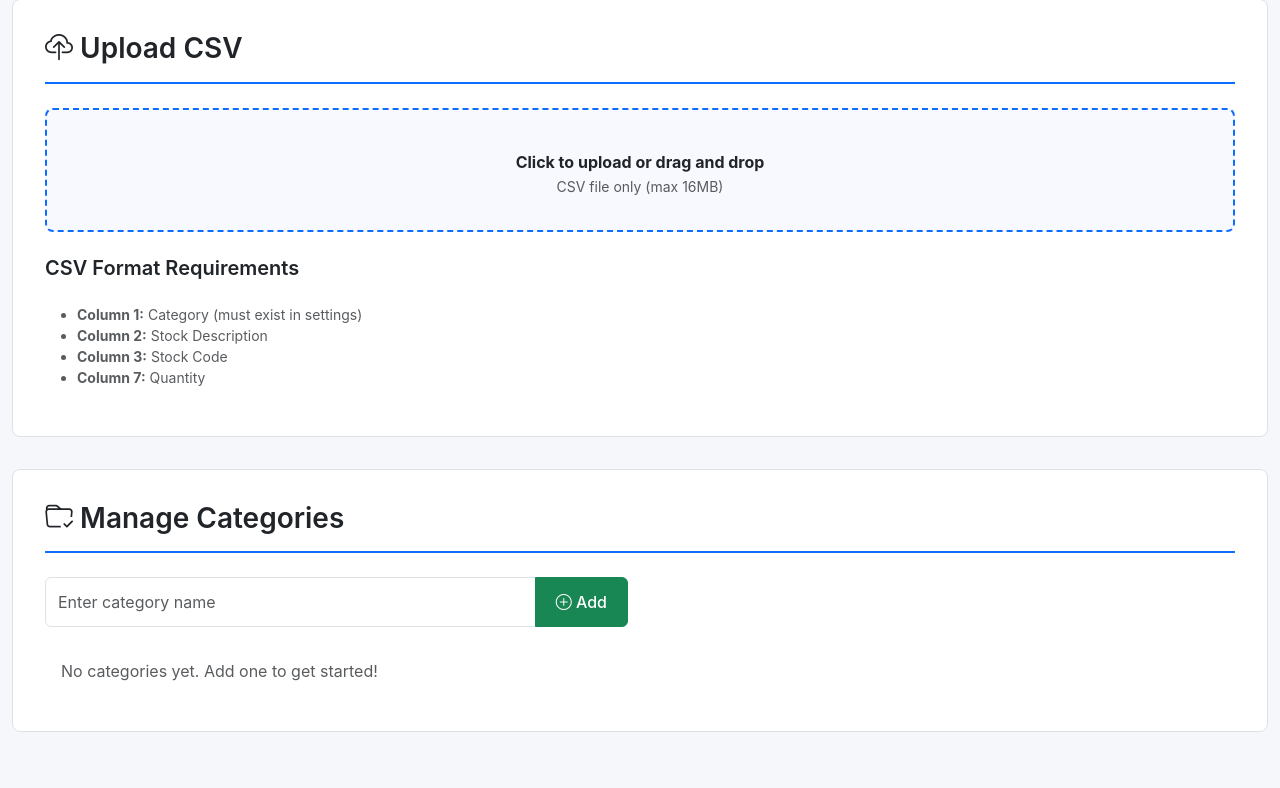
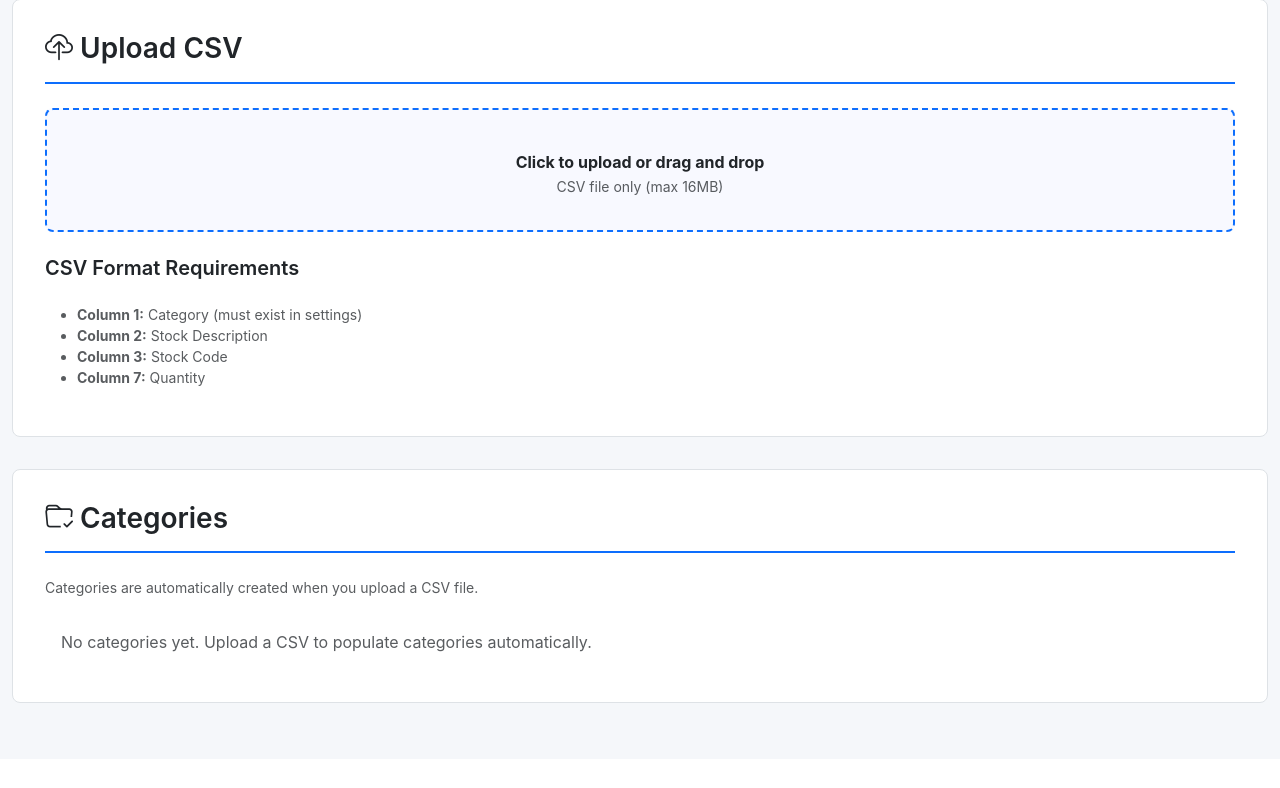
Before and after one commit to Devon-GS/Sales-Tracker-Web-App, a Flask app: template templates/settings.html in a window 1280 px wide. Shown: the part 177-965 px from the top of the page. After the commit the page ends 880 px from the top, so only its background shows below. Run offline with Flask 3, Linux system fonts and the light colour scheme; the template is opened without the code that fills it, so the values that code supplies are empty.

Commit message:
Fixed upload errors

```diff
--- a/app.py
+++ b/app.py
@@ -123,20 +123,15 @@ def upload_csv():
         return jsonify({'error': 'File must be CSV format'}), 400
 
     try:
-        # Read CSV file
-        df = pd.read_csv(file)
+        # Read CSV - skip first 2 rows (metadata/header rows)
+        df = pd.read_csv(file, skiprows=2, header=None)
 
-        # Extract required columns (1-indexed in the request, 0-indexed in pandas)
-        # Column 1: Category, Column 2: Description, Column 3: Code, Column 7: Quantity
-        required_cols = [0, 1, 2, 6]  # 0-indexed
+        print(f"[v0] CSV loaded with {len(df)} rows")
+        print(f"[v0] Column count: {len(df.columns)}")
 
+        # Column 1: Category, Column 2: Description, Column 3: Code, Column 4: Date, Column 7: Quantity
         if len(df.columns) < 7:
             return jsonify({'error': 'CSV must have at least 7 columns'}), 400
-
-        category_col = df.iloc[:, 0]
-        description_col = df.iloc[:, 1]
-        code_col = df.iloc[:, 2]
-        quantity_col = df.iloc[:, 6]
 
         # Get all categories
         categories = {cat['name']: cat['id'] for cat in DatabaseModels.get_all_categories()}
@@ -148,51 +143,96 @@ def upload_csv():
             'error_details': []
         }
 
-        # Process each row
-        for idx, row in enumerate(df.iterrows()):
+        # First pass: extract and aggregate data by category, code, and date
+        aggregated_data = {}  # key: (category_name, code, date_str) -> total_quantity
+        date_errors = []
+
+        for idx, (_, row) in enumerate(df.iterrows()):
+            row_number = idx + 4
+
+            # Skip if entire row is NaN
+            if row.isna().all():
+                continue
+
             try:
-                category_name = str(row[1][0]).strip()
-                description = str(row[1][1]).strip()
-                code = str(row[1][2]).strip()
-                quantity = int(row[1][6])
+                # Extract columns
+                category_name = str(row.iloc[0]).strip() if pd.notna(row.iloc[0]) else ""
+                description = str(row.iloc[1]).strip() if pd.notna(row.iloc[1]) else ""
+                code = str(row.iloc[2]).strip() if pd.notna(row.iloc[2]) else ""
+                date_str = str(row.iloc[3]).strip() if pd.notna(row.iloc[3]) else ""
 
-                # Validate data
+                # Parse quantity
+                try:
+                    quantity = int(float(row.iloc[6]))
+                except (ValueError, TypeError):
+                    summary['errors'] += 1
+                    summary['error_details'].append(f"Row {row_number}: Invalid quantity value '{row.iloc[6]}'")
+                    continue
+
+                # Validate required fields
                 if not category_name or not code:
                     summary['errors'] += 1
-                    summary['error_details'].append(f"Row {idx + 2}: Missing category or code")
+                    summary['error_details'].append(f"Row {row_number}: Missing category or code")
                     continue
 
-                # Check if category exists
+                # Parse date
+                try:
+                    sale_date = pd.to_datetime(date_str).date()
+                except:
+                    summary['errors'] += 1
+                    summary['error_details'].append(f"Row {row_number}: Invalid date format '{date_str}'")
+                    continue
+
+                # Aggregate by (category, code, date)
+                key = (category_name, code, str(sale_date))
+                if key in aggregated_data:
+                    aggregated_data[key] += quantity
+                else:
+                    aggregated_data[key] = quantity
+
+            except Exception as e:
+                summary['errors'] += 1
+                summary['error_details'].append(f"Row {row_number}: {str(e)}")
+
+        # Second pass: insert aggregated data, checking for duplicates
+        for (category_name, code, date_str), total_quantity in aggregated_data.items():
+            try:
+                sale_date = pd.to_datetime(date_str).date()
+
+                # Auto-create category if needed
                 if category_name not in categories:
-                    summary['errors'] += 1
-                    summary['error_details'].append(f"Row {idx + 2}: Category '{category_name}' not found")
-                    continue
+                    result = DatabaseModels.add_category(category_name)
+                    if result['success']:
+                        categories[category_name] = result['id']
+                    else:
+                        summary['errors'] += 1
+                        summary['error_details'].append(f"Failed to create category '{category_name}'")
+                        continue
 
                 category_id = categories[category_name]
 
-                # Use current date if not specified
-                sale_date = datetime.now().date()
-
                 # Add record to database
-                result = DatabaseModels.add_sales_record(category_id, description, code, quantity, sale_date)
+                result = DatabaseModels.add_sales_record(category_id, code, code, total_quantity, sale_date)
 
                 if result['success']:
-                    if result['action'] == 'added':
-                        summary['added'] += 1
+                    summary['added'] += 1
                 elif result['action'] == 'duplicate':
                     summary['duplicates'] += 1
                 else:
                     summary['errors'] += 1
-                    summary['error_details'].append(f"Row {idx + 2}: {result.get('error', 'Unknown error')}")
+                    summary['error_details'].append(f"Failed to add: {category_name} - {code} ({date_str}): {result.get('error', 'Unknown error')}")
 
             except Exception as e:
                 summary['errors'] += 1
-                summary['error_details'].append(f"Row {idx + 2}: {str(e)}")
+                summary['error_details'].append(f"Error processing {category_name} - {code}: {str(e)}")
 
         return jsonify(summary)
 
     except Exception as e:
         return jsonify({'error': f'Error processing CSV: {str(e)}'}), 400
 
+    except Exception as e:
+        return jsonify({'error': f'Error processing CSV: {str(e)}'}), 400
+
 if __name__ == '__main__':
     app.run(debug=True, host='0.0.0.0', port=5000)
--- a/requirements.txt
+++ b/requirements.txt
@@ -1,3 +1,3 @@
 flask==3.0.0
-pandas==2.1.1
+pandas==2.0.3
 python-dateutil==2.8.2
--- a/templates/settings.html
+++ b/templates/settings.html
@@ -75,32 +75,19 @@
 
 <!-- Categories Section -->
 <div class="section">
-    <h3><i class="bi bi-folder-check"></i> Manage Categories</h3>
-
-    <div class="row">
-        <div class="col-md-6 mb-3">
-            <div class="input-group">
-                <input type="text" id="categoryName" class="form-control" placeholder="Enter category name">
-                <button class="btn btn-success" onclick="addCategory()">
-                    <i class="bi bi-plus-circle"></i> Add
-                </button>
-            </div>
-        </div>
-    </div>
+    <h3><i class="bi bi-folder-check"></i> Categories</h3>
+    <p class="text-muted small">Categories are automatically created when you upload a CSV file.</p>
 
     <div class="categories-list">
         <div class="list-group" id="categoriesList">
             {% if categories %}
                 {% for category in categories %}
-                <div class="list-group-item d-flex justify-content-between align-items-center">
+                <div class="list-group-item">
                     <span>{{ category.name }}</span>
-                    <button class="btn btn-sm btn-danger" onclick="deleteCategory({{ category.id }})">
-                        <i class="bi bi-trash"></i> Delete
-                    </button>
                 </div>
                 {% endfor %}
             {% else %}
-                <div class="text-muted p-3">No categories yet. Add one to get started!</div>
+                <div class="text-muted p-3">No categories yet. Upload a CSV to populate categories automatically.</div>
             {% endif %}
         </div>
     </div>
@@ -174,6 +161,7 @@
 
                 showUploadStatus('success', message);
                 csvFile.value = '';
+                refreshCategories();
             }
         })
         .catch(error => {
@@ -191,64 +179,17 @@
         statusDiv.style.display = 'block';
     }
 
-    function addCategory() {
-        const nameInput = document.getElementById('categoryName');
-        const name = nameInput.value.trim();
-
-        if (!name) {
-            alert('Please enter a category name');
-            return;
-        }
-
-        fetch('/api/categories', {
-            method: 'POST',
-            headers: {
-                'Content-Type': 'application/json'
-            },
-            body: JSON.stringify({ name: name })
-        })
-        .then(response => {
-            if (!response.ok) throw new Error('Failed to add category');
-            return response.json();
-        })
-        .then(data => {
-            nameInput.value = '';
-            refreshCategories();
-        })
-        .catch(error => {
-            alert('Error: ' + error.message);
-        });
-    }
-
-    function deleteCategory(categoryId) {
-        if (confirm('Are you sure you want to delete this category?')) {
-            fetch(`/api/categories/${categoryId}`, {
-                method: 'DELETE'
-            })
-            .then(response => {
-                if (!response.ok) throw new Error('Failed to delete category');
-                refreshCategories();
-            })
-            .catch(error => {
-                alert('Error: ' + error.message);
-            });
-        }
-    }
-
     function refreshCategories() {
         fetch('/api/categories')
             .then(response => response.json())
             .then(data => {
                 const list = document.getElementById('categoriesList');
                 if (data.length === 0) {
-                    list.innerHTML = '<div class="text-muted p-3">No categories yet. Add one to get started!</div>';
+                    list.innerHTML = '<div class="text-muted p-3">No categories yet. Upload a CSV to populate categories automatically.</div>';
                 } else {
                     list.innerHTML = data.map(cat => `
-                        <div class="list-group-item d-flex justify-content-between align-items-center">
+                        <div class="list-group-item">
                             <span>${cat.name}</span>
-                            <button class="btn btn-sm btn-danger" onclick="deleteCategory(${cat.id})">
-                                <i class="bi bi-trash"></i> Delete
-                            </button>
                         </div>
                     `).join('');
                 }
```
